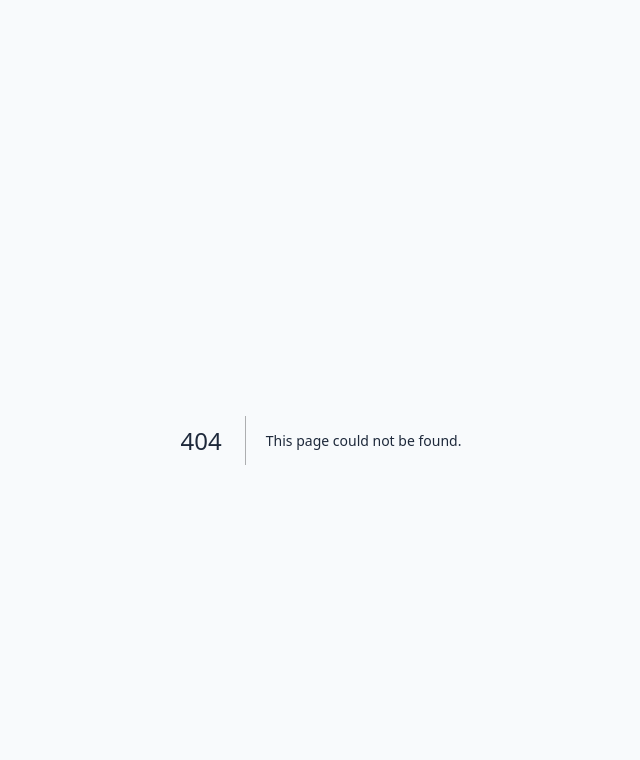
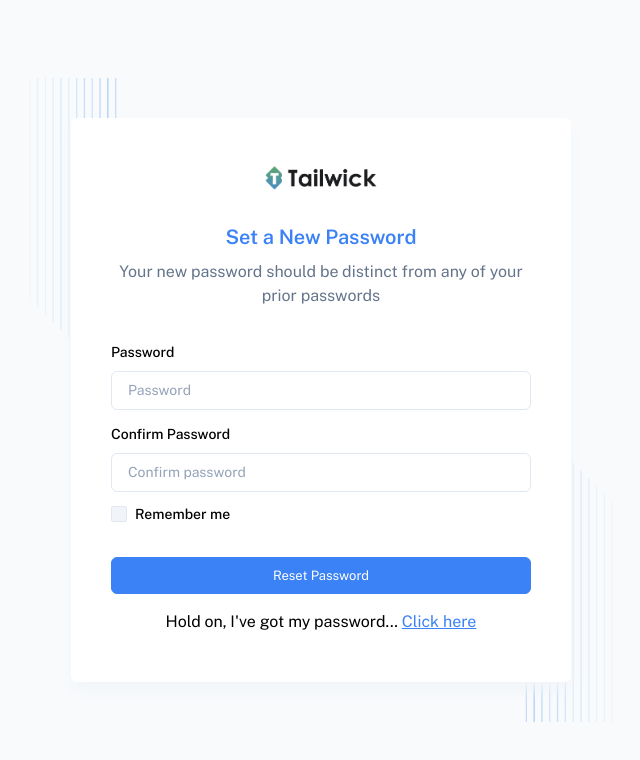
Before and after one commit to nkstms/mvp, a Next.js app: page /create-password in a window 1280 px wide. Before the commit this address had no page. Shown: the top 760 px of the page, without its empty margins (319-959 px from the left). Built offline with nearby package versions, Linux system fonts and the light colour scheme.

Commit message:
Add create password page with form and metadata

```diff
--- /dev/null
+++ b/app/(auth)/create-password/page.tsx
@@ -0,0 +1,43 @@
+import CreatePasswordForm from '@/components/createPasswordForm';
+import { Metadata } from 'next';
+import Image from 'next/image';
+import Link from 'next/link';
+
+export const metadata: Metadata = {
+  title: 'Two Steps',
+};
+
+const CreatePassword = () => {
+  return (
+    <div className="mb-0 w-screen lg:w-[500px] card shadow-lg border-none shadow-slate-100 relative">
+      <div className="!px-10 !py-12 card-body">
+        <Link href="/">
+          <Image
+            src="/logo-light.png"
+            width={112}
+            height={476}
+            alt="Logo Light"
+            className="hidden h-6 mx-auto dark:block"
+          />
+          <Image
+            src="/logo-dark.png"
+            width={112}
+            height={476}
+            alt="Logo Dark"
+            className="block h-6 mx-auto dark:hidden"
+          />
+        </Link>
+
+        <div className="mt-8 text-center">
+          <h4 className="mb-2 text-custom-500 dark:text-custom-500">Set a New Password</h4>
+          <p className="mb-8 text-slate-500 dark:text-zink-200">
+            Your new password should be distinct from any of your prior passwords
+          </p>
+        </div>
+
+        <CreatePasswordForm />
+      </div>
+    </div>
+  );
+};
+export default CreatePassword;
--- /dev/null
+++ b/components/createPasswordForm.tsx
@@ -0,0 +1,64 @@
+import Link from 'next/link';
+
+const CreatePasswordForm = () => {
+  return (
+    <form autoComplete="off" action="#l">
+      <div className="mb-3">
+        <label htmlFor="passwordInput" className="inline-block mb-2 text-base font-medium">
+          Password
+        </label>
+        <input
+          type="password"
+          className="form-input border-slate-200 dark:border-zink-500 focus:outline-none focus:border-custom-500 disabled:bg-slate-100 dark:disabled:bg-zink-600 disabled:border-slate-300 dark:disabled:border-zink-500 dark:disabled:text-zink-200 disabled:text-slate-500 dark:text-zink-100 dark:bg-zink-700 dark:focus:border-custom-800 placeholder:text-slate-400 dark:placeholder:text-zink-200"
+          required
+          placeholder="Password"
+          id="passwordInput"
+        />
+      </div>
+      <div className="mb-3">
+        <label htmlFor="passwordConfirmInput" className="inline-block mb-2 text-base font-medium">
+          Confirm Password
+        </label>
+        <input
+          type="password"
+          className="form-input border-slate-200 dark:border-zink-500 focus:outline-none focus:border-custom-500 disabled:bg-slate-100 dark:disabled:bg-zink-600 disabled:border-slate-300 dark:disabled:border-zink-500 dark:disabled:text-zink-200 disabled:text-slate-500 dark:text-zink-100 dark:bg-zink-700 dark:focus:border-custom-800 placeholder:text-slate-400 dark:placeholder:text-zink-200"
+          required
+          placeholder="Confirm password"
+          id="passwordConfirmInput"
+        />
+      </div>
+      <div className="flex items-center gap-2">
+        <input
+          id="checkboxDefault1"
+          className="border rounded-sm appearance-none size-4 bg-slate-100 border-slate-200 dark:bg-zink-600 dark:border-zink-500 checked:bg-custom-500 checked:border-custom-500 dark:checked:bg-custom-500 dark:checked:border-custom-500 checked:disabled:bg-custom-400 checked:disabled:border-custom-400"
+          type="checkbox"
+          value=""
+        />
+        <label
+          htmlFor="checkboxDefault1"
+          className="inline-block text-base font-medium align-middle cursor-pointer"
+        >
+          Remember me
+        </label>
+      </div>
+      <div className="mt-8">
+        <button
+          type="submit"
+          className="w-full text-white btn bg-custom-500 border-custom-500 hover:text-white hover:bg-custom-600 hover:border-custom-600 focus:text-white focus:bg-custom-600 focus:border-custom-600 focus:ring focus:ring-custom-100 active:text-white active:bg-custom-600 active:border-custom-600 active:ring active:ring-custom-100 dark:ring-custom-400/20"
+        >
+          Reset Password
+        </button>
+      </div>
+      <div className="mt-4 text-center">
+        <p className="mb-0">
+          Hold on, I&apos;ve got my password...{' '}
+          <Link href="/login" className="underline fw-medium text-custom-500">
+            {' '}
+            Click here{' '}
+          </Link>{' '}
+        </p>
+      </div>
+    </form>
+  );
+};
+export default CreatePasswordForm;
```
